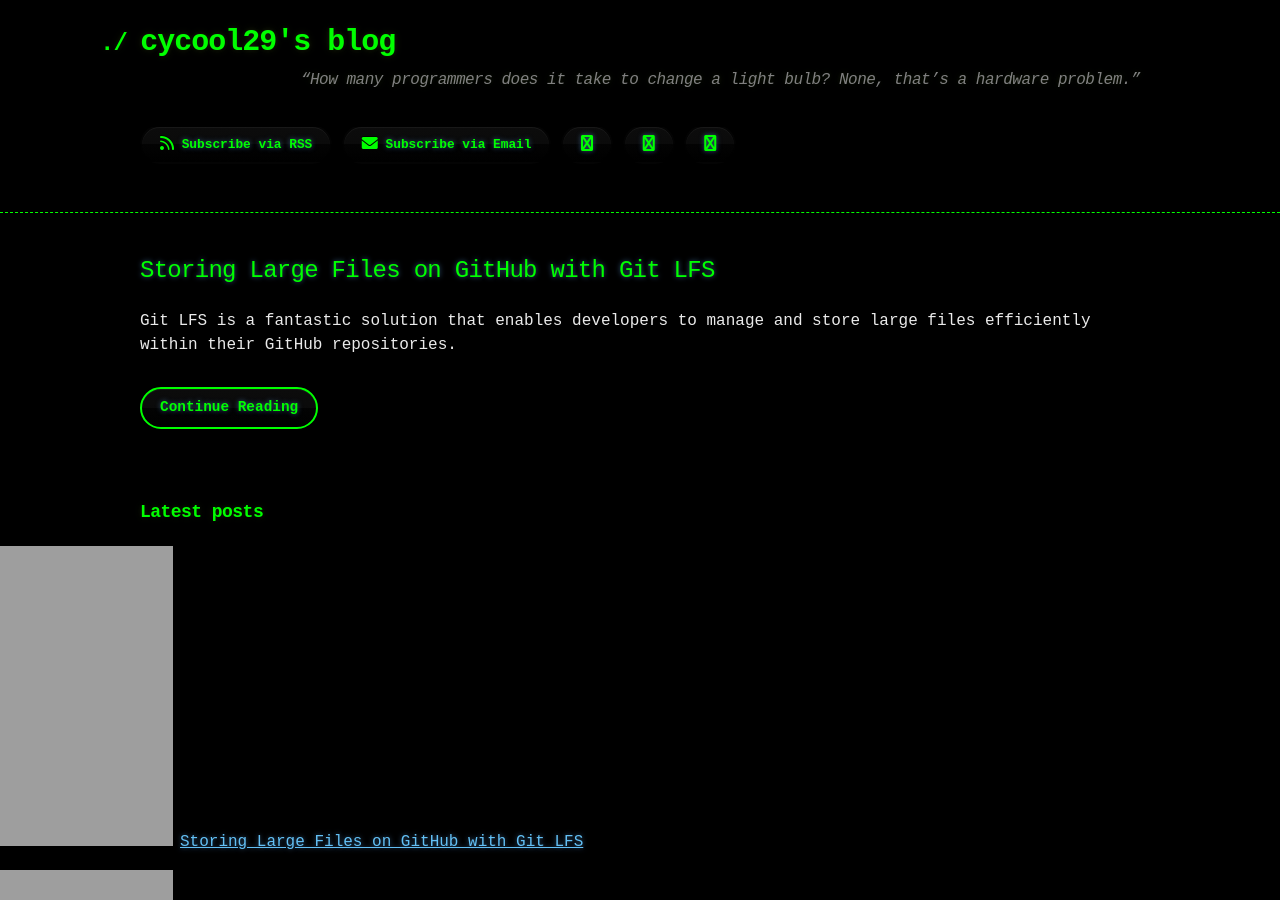
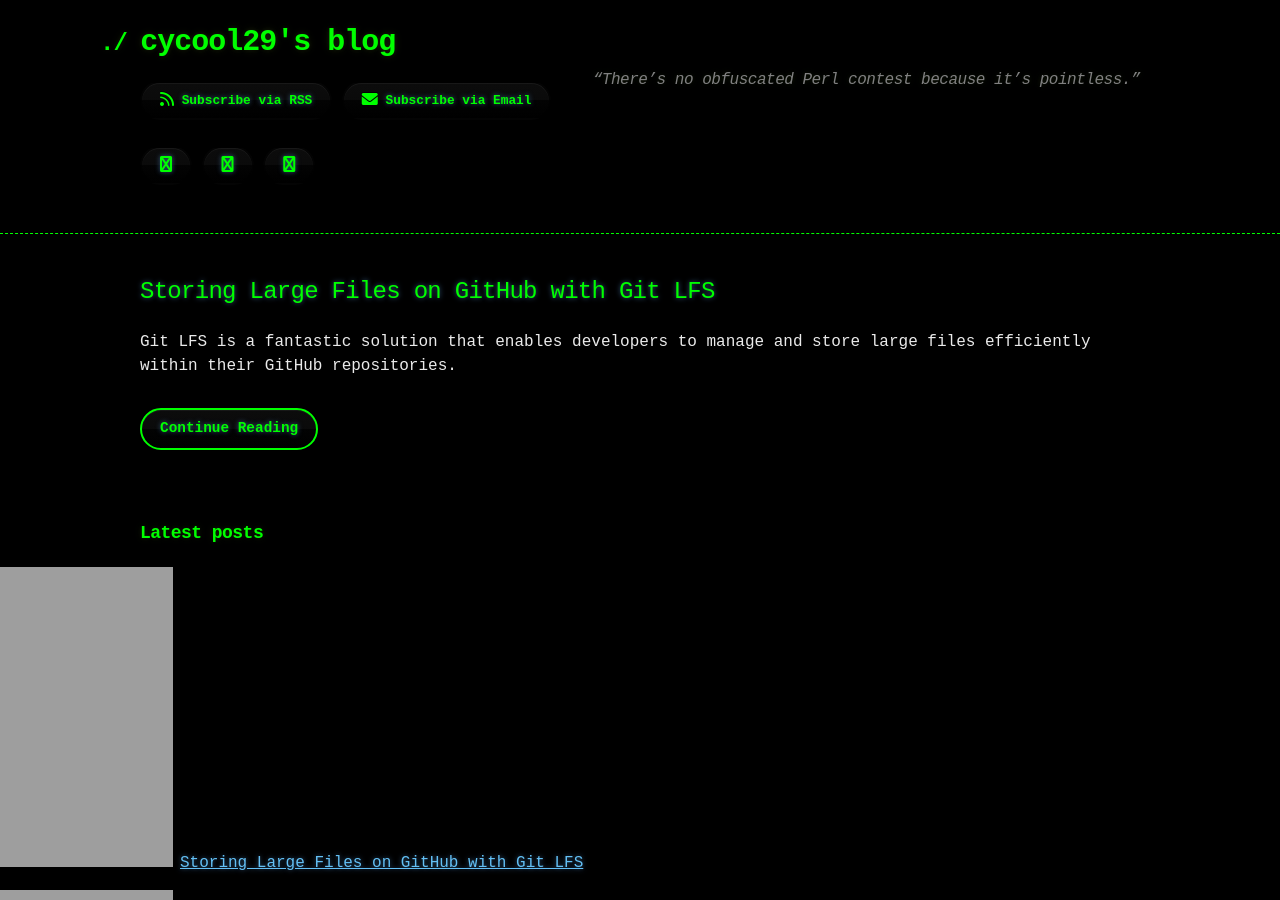
Before and after one commit to cycool29/cycool29.github.io, a Jekyll site: the page built from index.md, in a window 1280 px wide and 900 px high. Built offline with Jekyll 4.4.1, drawn with Linux system fonts in a browser that asks for light colours; a style sheet for code colours, icons or effects is not loaded.

Commit message:
Update quotes

```diff
--- a/_config.yml
+++ b/_config.yml
@@ -1,5 +1,5 @@
 title: cycool29's blog
-description: "“How many programmers does it take to change a light bulb? None, that’s a hardware problem.” "
+description: "“There’s no obfuscated Perl contest because it’s pointless.” "
 bio: A high school student. Intermediate in Python, Git, Bash. Learning JavaScript. He/Him. "
 author: cycool29
 url: https://cycool29.github.io
```
